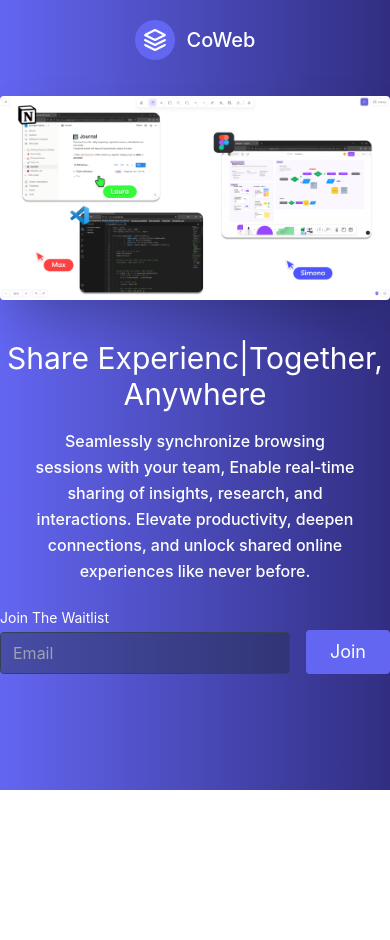
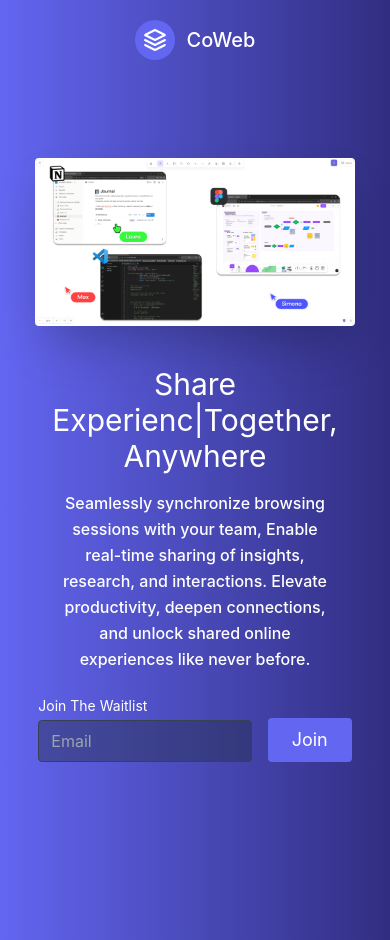
Before and after one commit to peps212/CoWeb, a Next.js app: page / in a window 390 px wide. Before the commit the page ends 844 px from the top, so only its background shows below. Built offline with nearby package versions, Linux system fonts and the light colour scheme.

Commit message:
responsive design

```diff
--- a/pages/components/hero2.js
+++ b/pages/components/hero2.js
@@ -35,7 +35,7 @@
     return (
 <section class="text-gray-400 bg-gradient-to-r from-indigo-500 to-indigo-900 body-font h-full">
     <Header></Header>
-  <div class="container mx-auto flex flex-col py-0 justify-center items-center">
+  <div class="container mx-auto flex flex-col justify-center items-center h-screen">
     <Image class=" mb-10 object-cover object-center rounded shadow-2xl 2xl:w-8/12 xl:w-9/12 lg:w-11/12 md:w-1/1 sm:w-1/1  " alt="hero" src={pic}/>
     <div class="w-full 2xl:w-10/12 lg:w-9/12 md:w-11/12  flex flex-col mb-16 items-center text-center">
       <h1 class="title-font sm:text-4xl text-3xl mb-4 font- text-white"> <span ref={TypedElement}></span>Together, Anywhere</h1>
--- a/tailwind.config.js
+++ b/tailwind.config.js
@@ -7,7 +7,7 @@
   ],
   theme: {
     screens: {
-      "mobile" : "460px",
+      "mobile" : "320px",
       "sm": "640px",
       "md": "768px",
       "lg": "1024px",
```
